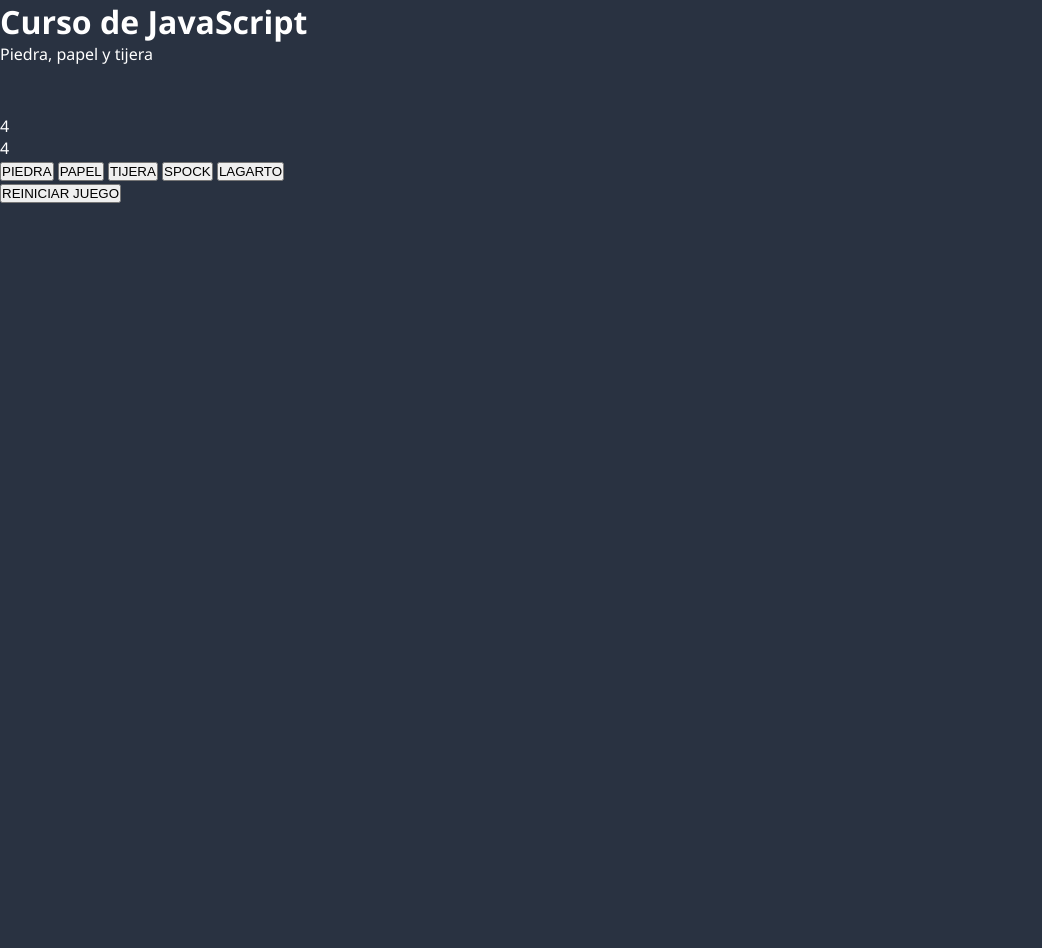
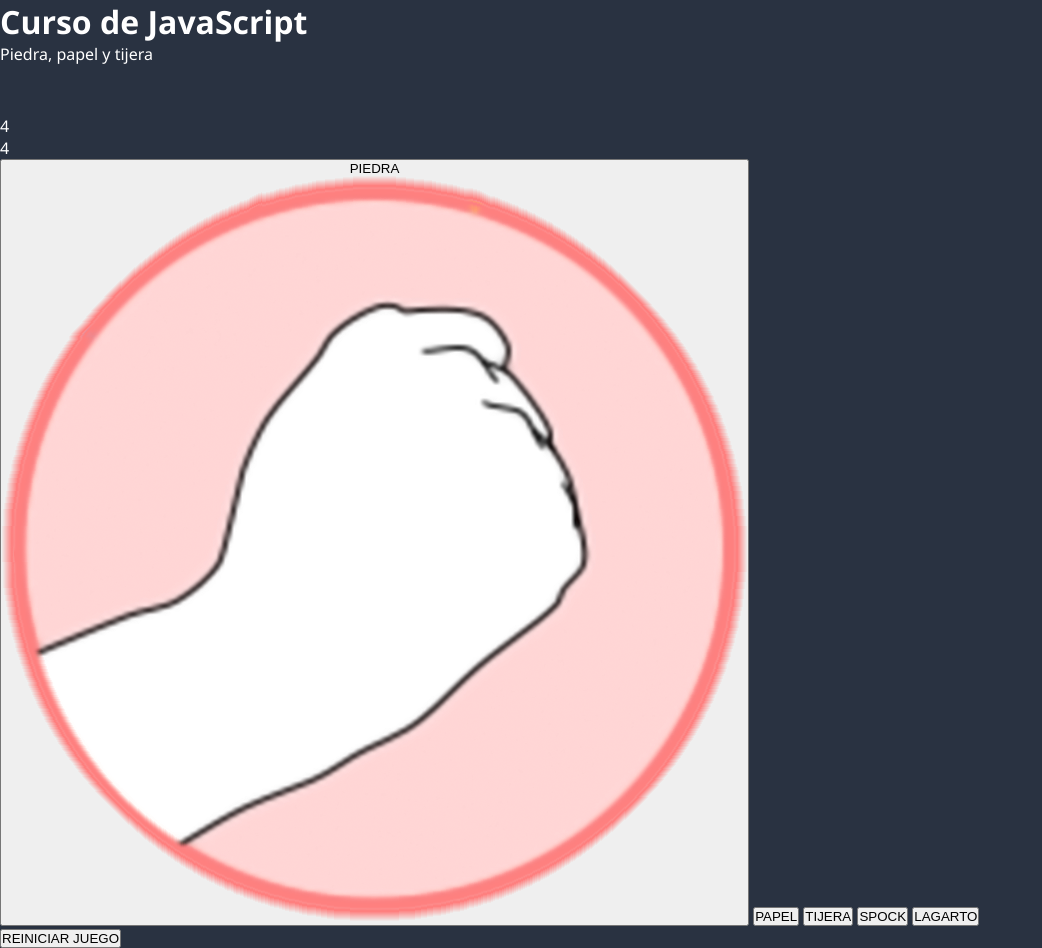
Before and after one commit to FrankGranados/RPSLS-TheGameJS, a plain HTML site: page index.html in a window 1280 px wide. Shown: the whole page, without its empty margins (0-1042 px from the left). Before the commit the page ends 800 px from the top, so only its background shows below. Drawn offline with Linux system fonts and the light colour scheme.

Commit message:
notes 1.04.1

```diff
--- a/index.html
+++ b/index.html
@@ -24,7 +24,10 @@
 
 
         <div class="selection" id="selection">
-            <button class="piedra" onclick="play(0)">PIEDRA</button>
+            <button class="piedra" onclick="play(0)">PIEDRA
+                <figure><img src="https://github.com/FrankGranados/RPSLS-TheGameJS/blob/main/images/rock.png?raw=true" alt=""></figure>
+
+            </button>
             <button class="papel" onclick="play(1)">PAPEL</button>
             <button class="tijera" onclick="play(2)">TIJERA</button>
             <button class="spock" onclick="play(3)">SPOCK</button>
```
